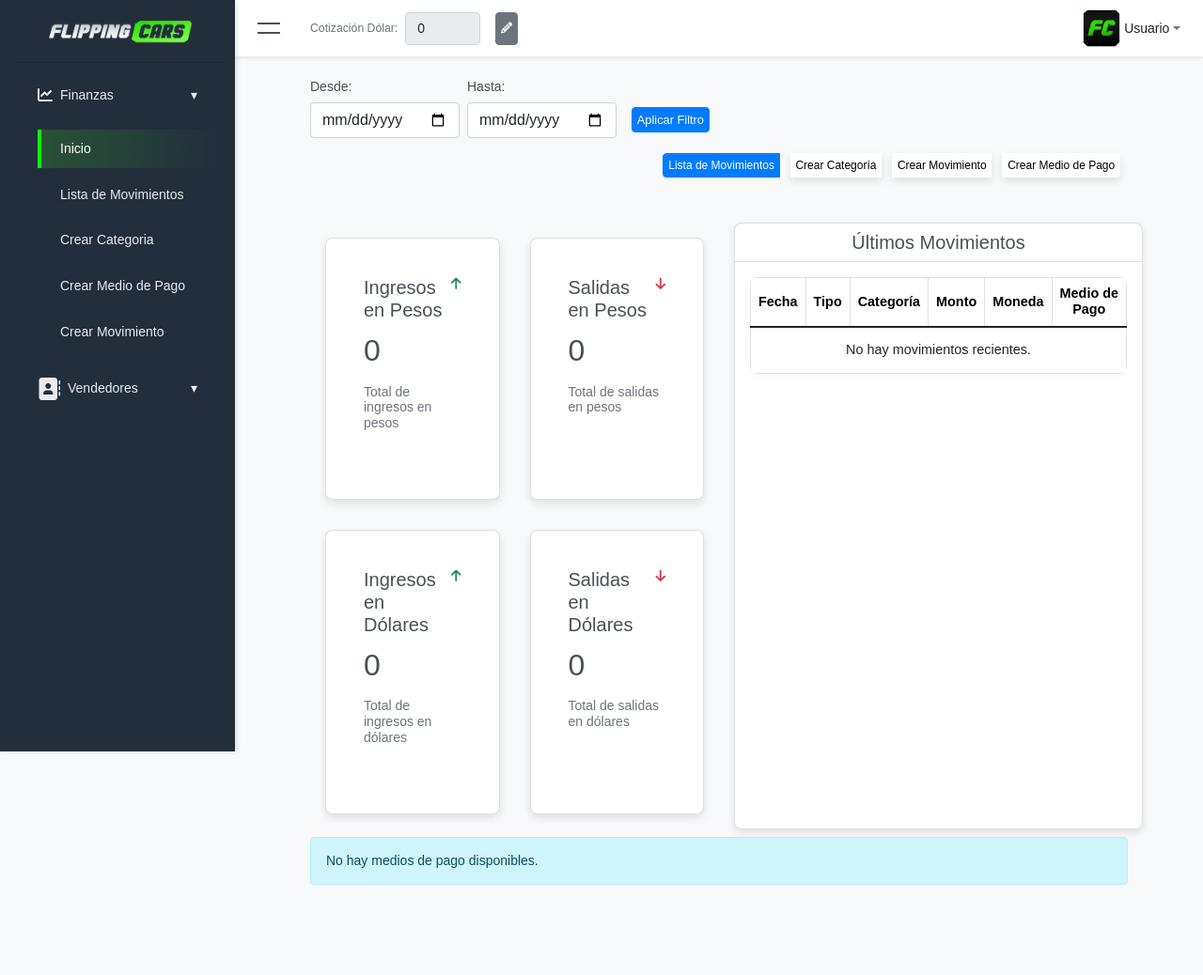
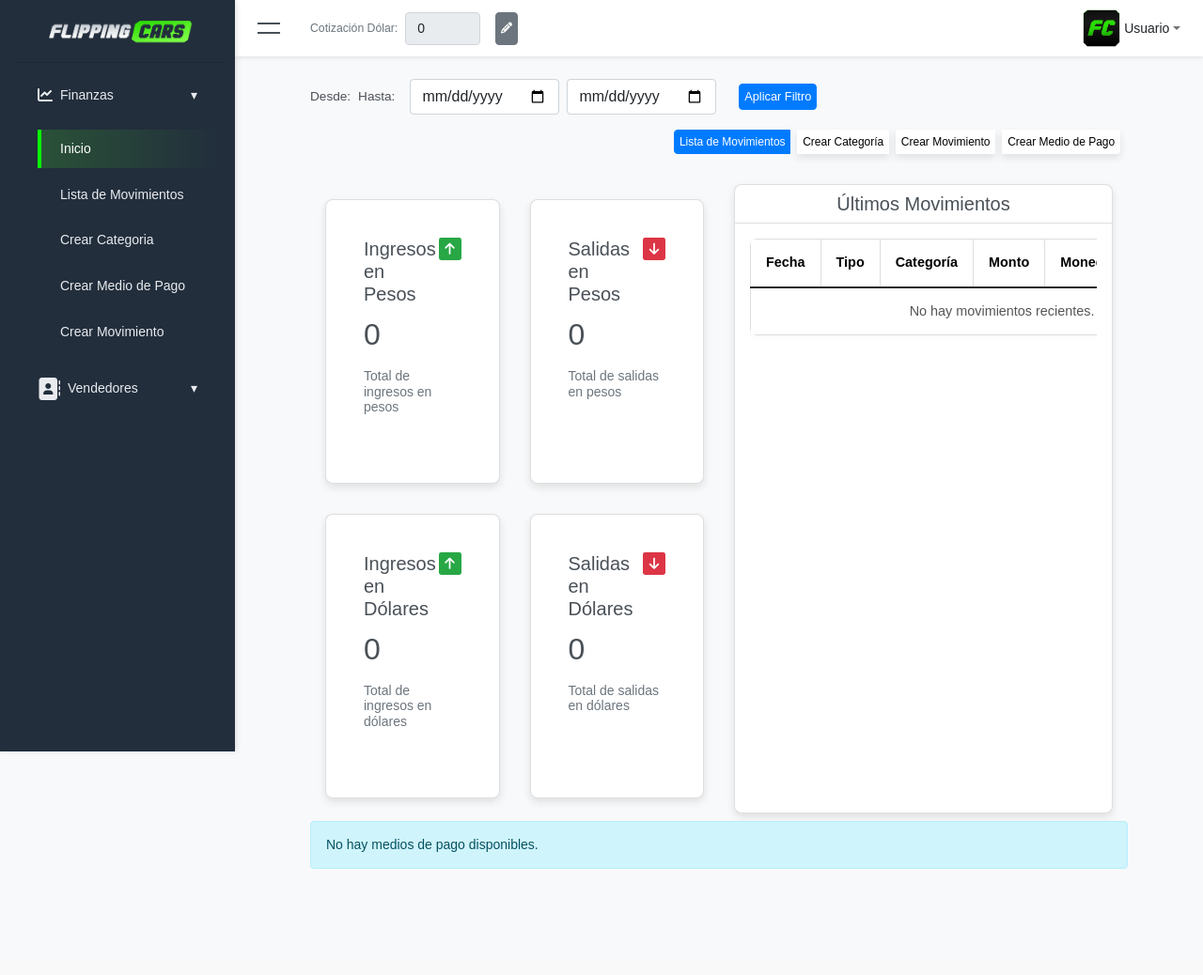
Before and after one commit to santiudev/SistemaGestionFC, a Django app: page /finanzas/ in a window 1280 px wide. Shown: the whole page at 94% size. After the commit the page ends 925 px from the top, so only its background shows below. Run offline with Django 5.2, Linux system fonts and the light colour scheme; the visitor is signed in with stand-in values (Sample User, id 1); data that the repository does not hold is empty; some libraries are stand-ins or nearby versions.

Commit message:
estilos home y tablas

```diff
--- a/core/finanzas/static/css/finanzas.css
+++ b/core/finanzas/static/css/finanzas.css
@@ -406,3 +423,65 @@ margin-top: 2vh;
 .table-responsive {
     overflow-x: auto; /* Permitir scroll horizontal si es necesario */
 }
+
+/* Clase para el contenedor del icono */
+.stat-icon {
+    padding: 1vh; /* Espacio alrededor del icono */
+    border-radius: 10%; /* Bordes redondeados */
+    display: flex; /* Alineación del icono */
+    align-items: center;
+    justify-content: center;
+    width: 3vh;
+    height: 3vh;
+}
+
+/* TABLA HOME.HTML*/
+/* Estilos Específicos para la Tabla del Home */
+.form-label {
+    margin-bottom: 0; /* Eliminar margen inferior para evitar desalineación */
+    font-size: 0.85rem; /* Tamaño de fuente ligeramente menor para buena visualización */
+}
+.home-table {
+    width: 100%;
+    margin-bottom: 1.5rem;
+    border-collapse: collapse;
+    background-color: #f5f5f5; /* Fondo ligeramente diferente */
+    box-shadow: 0 0 10px rgba(0, 0, 0, 0.05);
+    border-radius: 0.5rem;
+    overflow: hidden;
+}
+
+.home-table th,
+.home-table td {
+    padding: 1rem; /* Incrementar el padding para una apariencia más espaciosa */
+    font-size: 0.9rem;
+    text-align: center;
+    vertical-align: middle;
+    text-overflow: ellipsis;
+    white-space: nowrap; /* Evitar saltos de línea para mantener la tabla compacta */
+    border: 1px solid #ddd; /* Bordes ligeramente diferentes */
+}
+
+.home-table thead {
+    background-color: #e9ecef; /* Diferente tono de gris para el encabezado */
+}
+
+.home-table tbody tr:hover {
+    background-color: #f1f1f1; /* Color de fondo al pasar el ratón */
+}
+
+/* Específico para celdas de la tabla del home */
+.home-table .text-center {
+    color: #555; /* Color diferente para el texto central */
+}
+
+
+/* Fondo verde para ingresos */
+.bg-success {
+    background-color: #28a745 !important; /* Color verde */
+}
+
+/* Fondo rojo para salidas */
+.bg-danger {
+    background-color: #dc3545 !important; /* Color rojo */
+}
--- a/core/finanzas/templates/finanzas/home.html
+++ b/core/finanzas/templates/finanzas/home.html
@@ -12,38 +12,36 @@
     <link href="https://cdnjs.cloudflare.com/ajax/libs/font-awesome/6.4.0/css/all.min.css" rel="stylesheet">
 </head>
 <body>
-    <div class="row mb-2 mb-xl-3 align-items-center g-0"> <!-- Añadido g-0 para eliminar el espaciado -->
-        <div class="col-auto d-flex align-items-center">
-            <form method="GET" action="{% url 'finanzas:home' %}" class="d-flex flex-column flex-sm-row align-items-center">
-                <div class="d-flex flex-row align-items-center mb-3">
-                    <div class="me-2">
+    <div class="row mb-2 mb-xl-3 align-items-center g-0">
+        <div class="col-12 col-md-auto d-flex align-items-center justify-content-between flex-wrap mb-3">
+            <!-- Formulario de Fechas -->
+            <form method="GET" action="{% url 'finanzas:home' %}" class="d-flex flex-column flex-sm-row align-items-center gap-2 w-100">
+                <div class="d-flex flex-row align-items-center me-2 gap-2">
                     <label for="start_date" class="form-label">Desde:</label>
+                    <label for="end_date" class="form-label">Hasta:</label>
+                </div>
+                <div class="d-flex flex-row align-items-center me-2 gap-2">
                     <input type="date" id="start_date" name="start_date" class="form-control" value="{{ start_date }}">
-                    </div>
-                    <div class="me-2">
-                        <label for="end_date" class="form-label">Hasta:</label>
                     <input type="date" id="end_date" name="end_date" class="form-control" value="{{ end_date }}">
                 </div>
-                </div>
-                <div class="text-center">
-                    <button type="submit" class="btn btn-primary mt-2">Aplicar Filtro</button>
-                </div>
+                <button type="submit" class="btn btn-primary mt-2 mt-sm-0">Aplicar Filtro</button>
             </form>
         </div>
-        <div class="col-auto ms-auto text-end">
-            <div class="btn-group d-none d-md-block"> <!-- Mostrar solo en pantallas grandes -->
+        <div class="col-12 col-md-auto ms-md-auto text-center text-md-end">
+            <!-- Grupo de Botones para pantallas grandes -->
+            <div class="btn-group d-none d-md-flex">
                 <a href="{% url 'finanzas:lista_movimientos' %}" class="btn btn-primary btn-sm">Lista de Movimientos</a>
                 <a href="{% url 'finanzas:crear_categoria' %}" class="btn btn-white-custom btn-sm">Crear Categoría</a>
                 <a href="{% url 'finanzas:crear_movimiento' %}" class="btn btn-white-custom btn-sm">Crear Movimiento</a>
                 <a href="{% url 'finanzas:crear_mediodepago' %}" class="btn btn-white-custom btn-sm">Crear Medio de Pago</a>
             </div>
-            <!-- Dropdown de acciones centrado -->
-            <div class="col-auto text-center mt-3">
-                <div class="btn-group">
-                    <button class="btn btn-primary btn-sm dropdown-toggle" type="button" data-bs-toggle="dropdown" aria-expanded="false">
+            <!-- Dropdown de acciones para pantallas pequeñas -->
+            <div class="d-md-none mt-3">
+                <div class="btn-group w-100">
+                    <button class="btn btn-primary btn-sm dropdown-toggle btn-acciones-mobile" type="button" data-bs-toggle="dropdown" aria-expanded="false">
                         Acciones
                     </button>
-                    <ul class="dropdown-menu">
+                    <ul class="dropdown-menu w-100">
                         <li><a class="dropdown-item" href="{% url 'finanzas:lista_movimientos' %}">Lista de Movimientos</a></li>
                         <li><a class="dropdown-item" href="{% url 'finanzas:crear_categoria' %}">Crear Categoría</a></li>
                         <li><a class="dropdown-item" href="{% url 'finanzas:crear_movimiento' %}">Crear Movimiento</a></li>
@@ -53,6 +51,7 @@
             </div>
         </div>
     </div>
+
 
     <div class="row">
         <!-- Sección de Tarjetas Principales -->
@@ -68,8 +67,8 @@
                                         <h5>Ingresos en Pesos</h5>
                                     </div>
                                     <div class="col-auto">
-                                        <div class="stat text-success">
-                                            <i class="fas fa-arrow-up"></i>
+                                        <div class="stat-icon rounded-icon bg-success"> <!-- Nueva clase para el fondo y el borde -->
+                                            <i class="fas fa-arrow-up text-white"></i> <!-- Cambiado a blanco -->
                                         </div>
                                     </div>
                                 </div>
@@ -89,8 +88,8 @@
                                         <h5>Salidas en Pesos</h5>
                                     </div>
                                     <div class="col-auto">
-                                        <div class="stat text-danger">
-                                            <i class="fas fa-arrow-down"></i>
+                                        <div class="stat-icon rounded-icon bg-danger"> <!-- Nueva clase para el fondo y el borde -->
+                                            <i class="fas fa-arrow-down text-white"></i> <!-- Cambiado a blanco -->
                                         </div>
                                     </div>
                                 </div>
@@ -110,8 +109,8 @@
                                         <h5>Ingresos en Dólares</h5>
                                     </div>
                                     <div class="col-auto">
-                                        <div class="stat text-success">
-                                            <i class="fas fa-arrow-up"></i>
+                                        <div class="stat-icon rounded-icon bg-success"> <!-- Nueva clase para el fondo y el borde -->
+                                            <i class="fas fa-arrow-up text-white"></i> <!-- Cambiado a blanco -->
                                         </div>
                                     </div>
                                 </div>
@@ -131,8 +130,8 @@
                                         <h5>Salidas en Dólares</h5>
                                     </div>
                                     <div class="col-auto">
-                                        <div class="stat text-danger">
-                                            <i class="fas fa-arrow-down"></i>
+                                        <div class="stat-icon rounded-icon bg-danger"> <!-- Nueva clase para el fondo y el borde -->
+                                            <i class="fas fa-arrow-down text-white"></i> <!-- Cambiado a blanco -->
                                         </div>
                                     </div>
                                 </div>
@@ -149,13 +148,13 @@
 
 <!-- Tabla de Últimos Movimientos -->
 <div class="col-xl-6 col-xxl-7">
-            <div class="card flex-fill w-100"  style="padding: 0 !important;">
+    <div class="card flex-fill w-90" style="padding: 0 !important;">
         <div class="card-header">
             <h5 class="card-title mb-0 text-center">Últimos Movimientos</h5>
         </div>
         <div class="card-body">
             <div class="table-responsive">
-                        <table class="table table-hover table-bordered my-0 w-100">
+                <table class="table table-hover table-bordered my-0 w-100 home-table">
                     <thead class="table-light">
                         <tr>
                             <th>Fecha</th>
@@ -187,13 +186,13 @@
         </div>
     </div>
 </div>
-    </div>
+
 
     <!-- Nueva Sección: Tarjetas por Medio de Pago -->
     <div class="row mt-4">
         {% for medio in totales_medio_pago %}
-        <div class="col-md-4 mb-3">
-            <div class="card">
+        <div class="col-md-3 mb-3">
+            <div class="card" style="width: 90%; height: 90%;">
                 <div class="card-body">
                     <h5 class="card-title">{{ medio.medio_pago }}</h5>
                     <p class="card-text">
```
Also changed, not shown: other parts of core/finanzas/static/css/finanzas.css (+24 -7 lines). Lines whose indentation alone changed are shown as unchanged.
